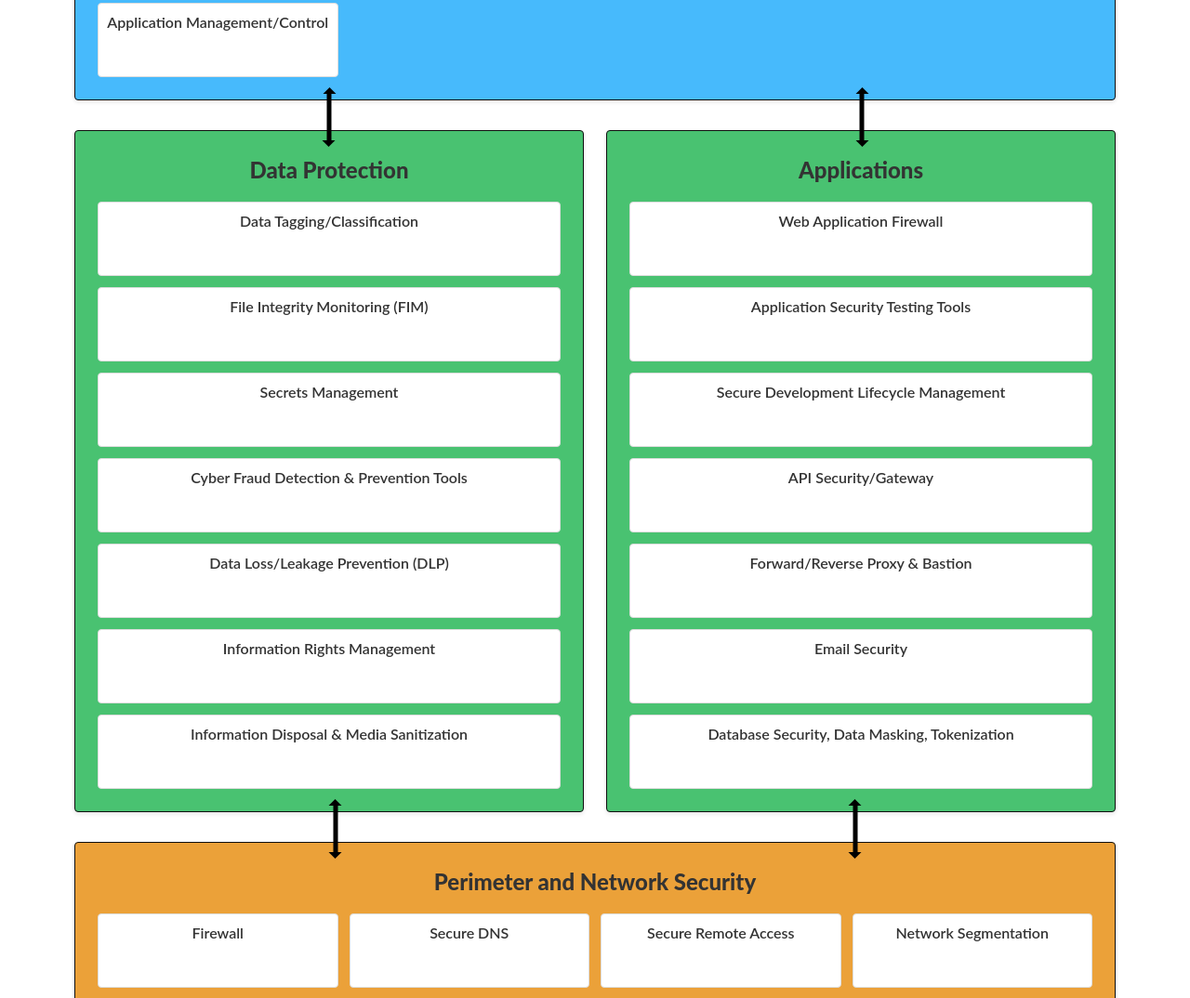
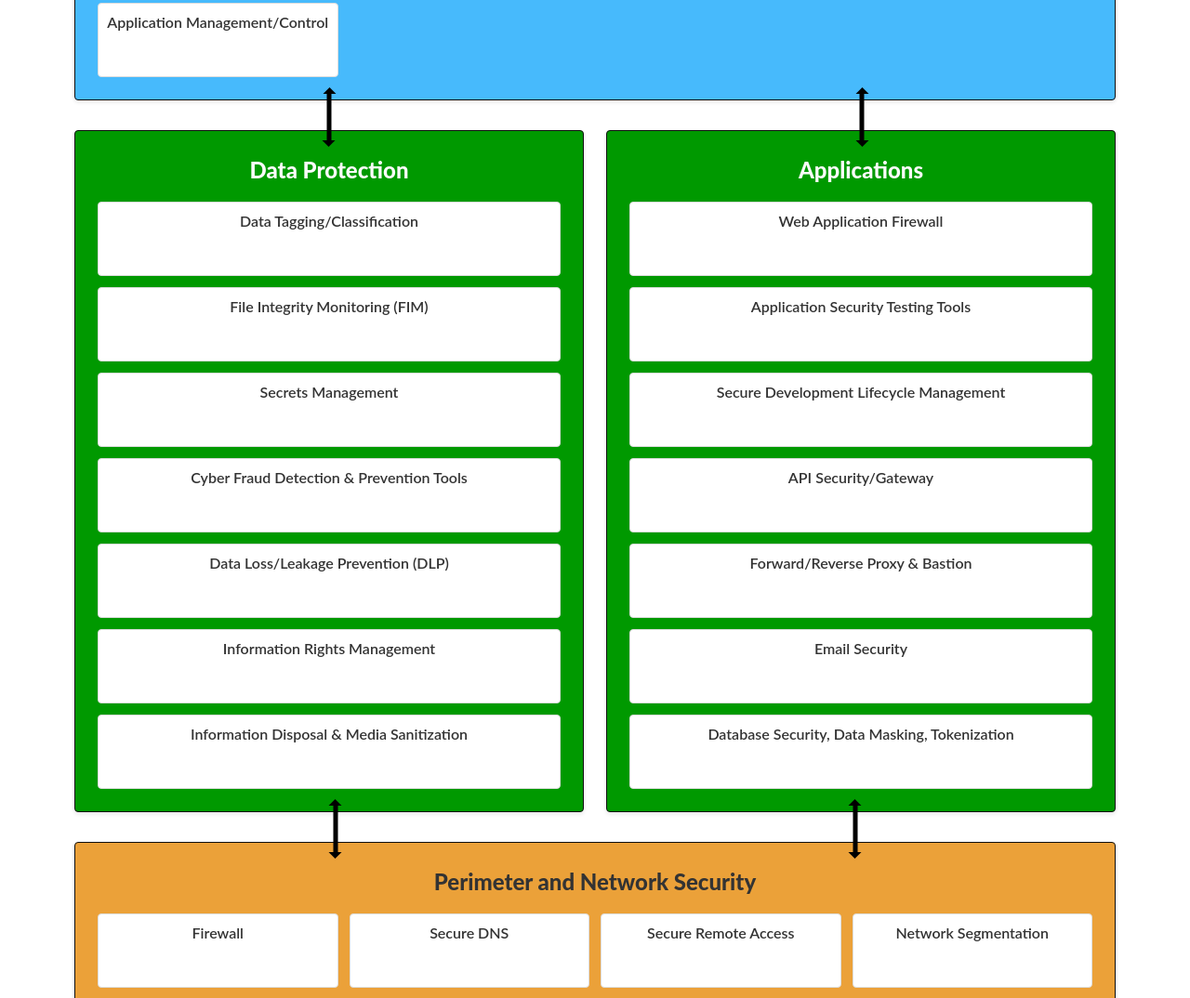
Before and after one commit to canada-ca/cyber-security-reference-architecture, a plain HTML site: page index.html in a window 1280 px wide. Shown: the part 1001-2075 px from the top of the page at 93% size. Drawn offline with Linux system fonts and the light colour scheme.

Commit message:
Update index.html

```diff
--- a/index.html
+++ b/index.html
@@ -116,7 +116,7 @@
         }
 
         .box-3 {
-            background-color: #49c271;
+            background-color: #009900;
             border: 1.5px solid #0f0f0f;
             padding: 1.5rem;
             border-radius: 4px;
@@ -717,7 +717,7 @@
                     <div class="arrow-head"></div>
                 </div>
 
-                <h2 class="box-title">
+                <h2 class="box-title-white">
                     <span class="en">Data Protection</span>
                     <span class="fr">Protection des données</span>
                 </h2>
@@ -797,8 +797,7 @@
 
             <!-- Applications -->
             <div class="box-3">
-                <h2 class="box-title">
-
+                <h2 class="box-title-white">
                     <span class="en">Applications</span>
                     <span class="fr">Applications</span>
                 </h2>
```
